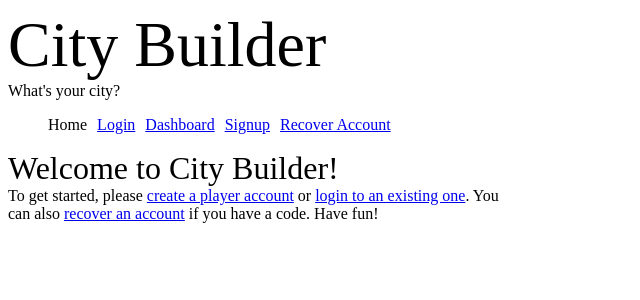
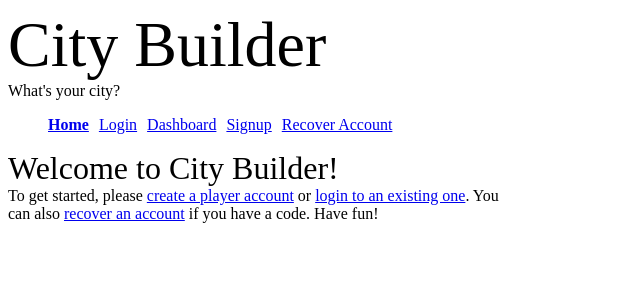
Before and after one commit to kitwistful/CityBuilder, a PHP site: page /index.php in a window 1280 px wide. Shown: the top 300 px of the page, without its empty margins (0-640 px from the left). Run offline with PHP 8.4, Linux system fonts and the light colour scheme.

Commit message:
changed emphasis on current page in navbar to be linkable

```diff
--- a/header.php
+++ b/header.php
@@ -11,7 +11,7 @@
     function print_nav_link($name, $url)
     {
         if(CURRENT_PAGE == $url)
-            echo "<li id = 'nav_currpage'>$name</li>";
+            echo "<li><a href = '$url' class = 'current_page'>$name</a></li>";
         else
             echo "<li><a href = '$url'>$name</a></li>";
     }
--- a/style.css
+++ b/style.css
@@ -30,6 +30,11 @@ nav > ul > li
     margin-right: 10px;
 }
 
+.current_page
+{
+    font-weight: bold;
+}
+
 .signup_error
 {
     border-style: dashed;
```
